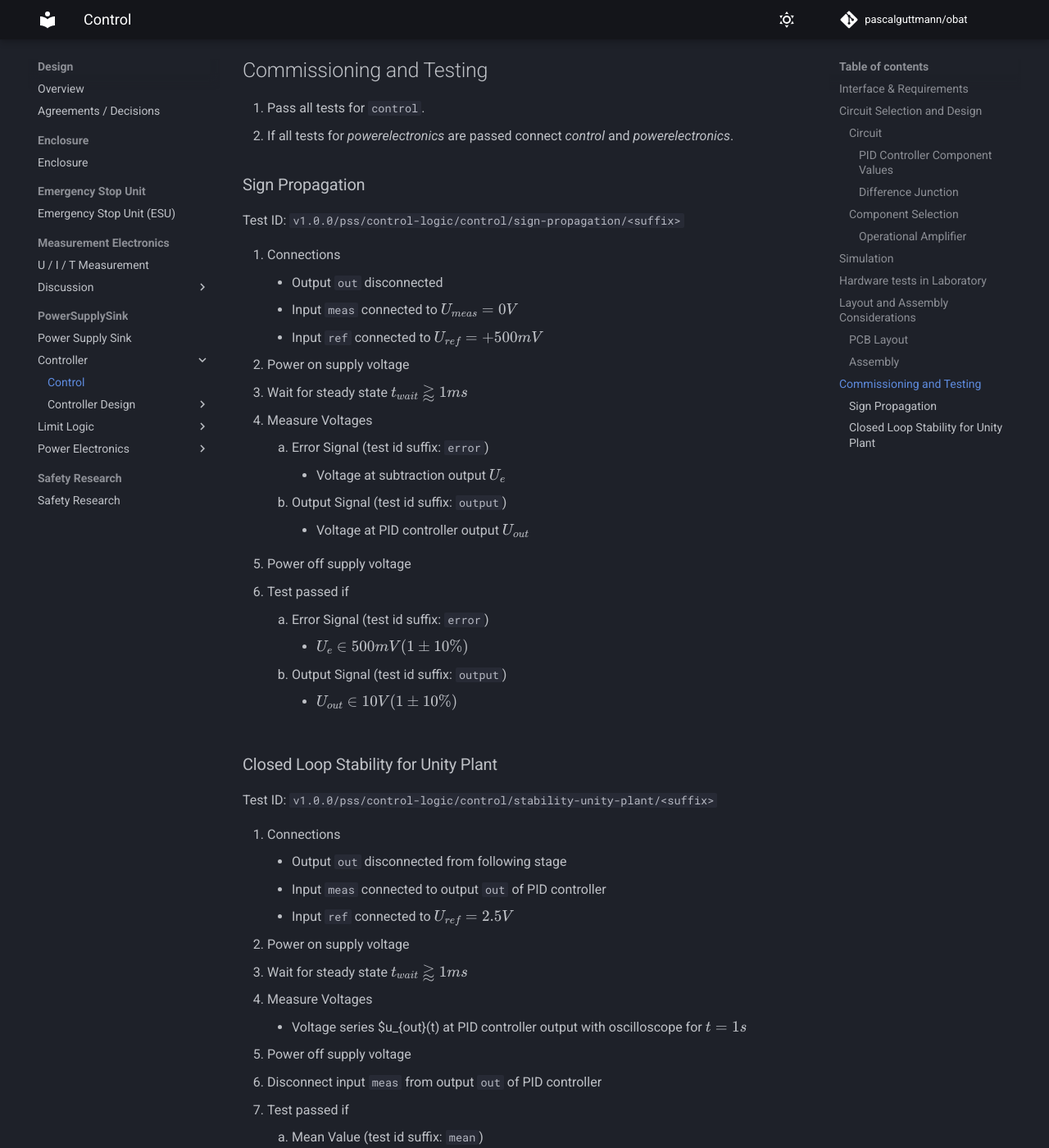
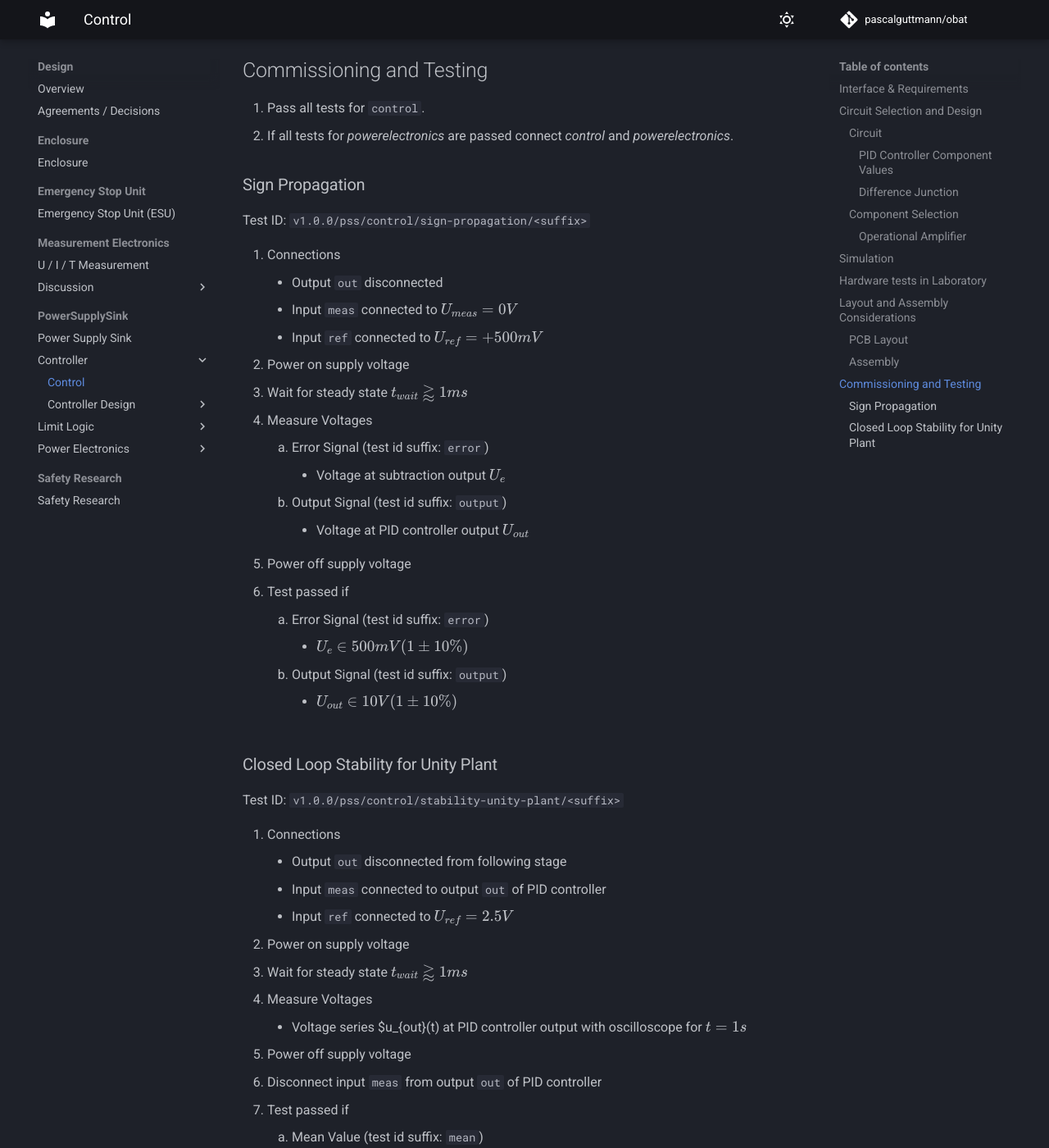
Before and after one commit to pascalguttmann/obat, an MkDocs documentation site: the page built from docs/design/pss/control/control.md, in a window 1280 px wide and 1400 px high, scrolled down 3722 px. Shown: the whole window at 82% size. Built offline with MkDocs 1.6.1 and Material for MkDocs 9.7.7, drawn with Linux system fonts in a browser that asks for light colours; comment, search, counter and statistics services are not loaded.

Commit message:
fix control testcase name
remove control-logic in path, which was removed to be consistent with
rev 0.5.0 of pss schematic

```diff
--- a/docs/design/pss/control/control.md
+++ b/docs/design/pss/control/control.md
@@ -126,7 +126,7 @@ Commissioning and Testing
 
 ### Sign Propagation
 
-Test ID: `v1.0.0/pss/control-logic/control/sign-propagation/<suffix>`
+Test ID: `v1.0.0/pss/control/sign-propagation/<suffix>`
 
 1. Connections
     - Output `out` disconnected
@@ -148,7 +148,7 @@ Test ID: `v1.0.0/pss/control-logic/control/sign-propagation/<suffix>`
 
 ### Closed Loop Stability for Unity Plant
 
-Test ID: `v1.0.0/pss/control-logic/control/stability-unity-plant/<suffix>`
+Test ID: `v1.0.0/pss/control/stability-unity-plant/<suffix>`
 
 1. Connections
     - Output `out` disconnected from following stage
```
